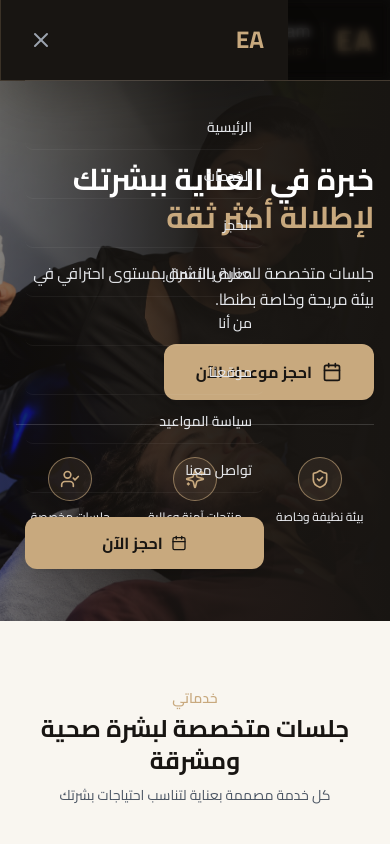
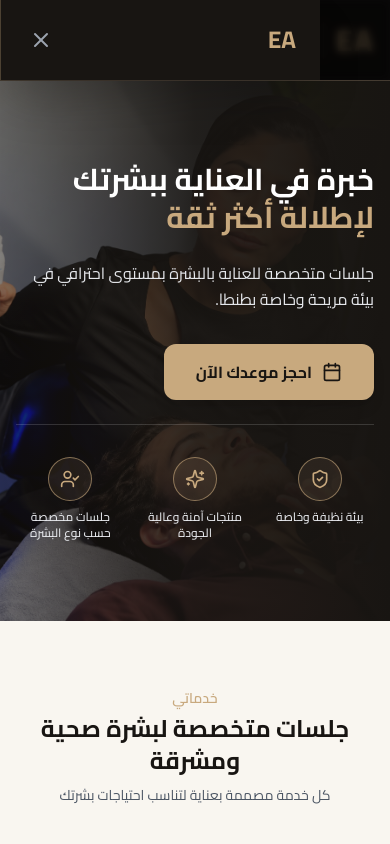
Before and after one commit to Anas-M-badr2030/engy-ahmed-allam-platform, a Next.js app: page / in a window 390 px wide. Both pictures are taken after a click on the button 38 px from the left and 40 px from the top of the page. Shown: the top 844 px of the page. Built offline with nearby package versions, Linux system fonts and the light colour scheme.

Commit message:
Update Navbar.tsx

```diff
--- a/components/layout/Navbar.tsx
+++ b/components/layout/Navbar.tsx
@@ -2,7 +2,7 @@
 
 import React, { useState } from 'react';
 import Link from 'next/link';
-import { Menu, X, Calendar } from 'lucide-react';
+import { Menu, X, Calendar, Phone, Instagram, Facebook } from 'lucide-react';
 
 const navLinks = [
   { name: 'الرئيسية', href: '/' },
@@ -69,14 +69,14 @@ export default function Navbar() {
         </button>
       </div>
 
-      {/* القائمة الجانبية للموبايل (مطابقة للصورة أعلى اليمين) */}
+      {/* القائمة الجانبية للموبايل منظمة ومرتبة */}
       {isOpen && (
         <div className="fixed inset-0 z-50 lg:hidden flex">
           <div
-            className="fixed inset-0 bg-black/60 backdrop-blur-sm"
+            className="fixed inset-0 bg-black/70 backdrop-blur-sm"
             onClick={() => setIsOpen(false)}
           />
-          <div className="relative w-72 max-w-xs bg-[#181512] text-white h-full flex flex-col justify-between p-6 z-10 mr-auto shadow-2xl border-l border-[#C8A97E]/20">
+          <div className="relative w-80 max-w-full bg-[#181512] text-white h-full flex flex-col justify-between p-6 z-10 mr-auto shadow-2xl border-l border-[#C8A97E]/30 overflow-y-auto">
             <div>
               <div className="flex items-center justify-between pb-6 border-b border-white/10">
                 <span className="text-2xl font-bold text-[#C8A97E]" style={{ fontFamily: 'var(--font-serif)' }}>
@@ -90,13 +90,13 @@ export default function Navbar() {
                 </button>
               </div>
 
-              <nav className="mt-6 flex flex-col space-y-1">
+              <nav className="mt-6 flex flex-col space-y-2">
                 {navLinks.map((link) => (
                   <Link
                     key={link.name}
                     href={link.href}
                     onClick={() => setIsOpen(false)}
-                    className="py-3 px-3 rounded-lg text-sm font-medium text-gray-200 hover:bg-white/5 hover:text-[#C8A97E] border-b border-white/5 transition-colors"
+                    className="py-3 px-4 rounded-xl text-sm font-medium text-gray-200 hover:bg-[#C8A97E]/10 hover:text-[#C8A97E] border-b border-white/5 transition-colors"
                   >
                     {link.name}
                   </Link>
@@ -104,16 +104,18 @@ export default function Navbar() {
               </nav>
             </div>
 
+            <div className="pt-6 border-t border-white/10 mt-6">
               <Link
                 href="/#booking"
                 onClick={() => setIsOpen(false)}
-              className="w-full bg-[#C8A97E] hover:bg-[#b59469] text-[#181512] font-bold py-3.5 rounded-xl flex items-center justify-center gap-2 shadow-lg mt-6"
+                className="w-full bg-[#C8A97E] hover:bg-[#b59469] text-[#181512] font-bold py-3.5 rounded-xl flex items-center justify-center gap-2 shadow-lg mb-4"
               >
                 <Calendar className="w-4 h-4" />
                 <span>احجز الآن</span>
               </Link>
             </div>
           </div>
+        </div>
       )}
     </header>
   );
```
Lines whose indentation alone changed are shown as unchanged.
